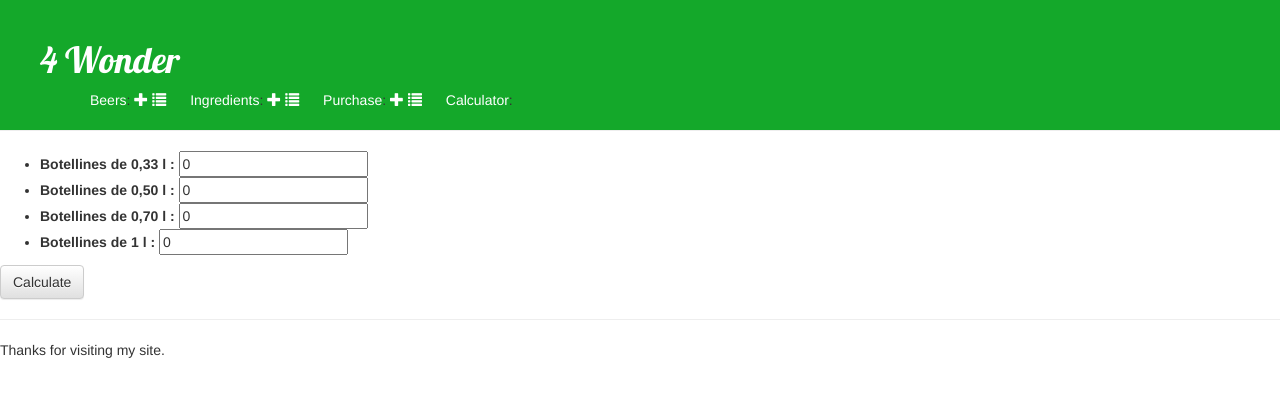
After one commit to anarey/beersdata, a Django app: page /beers/calculator/ in a window 1280 px wide. The commit adds this page. Shown: the top 397 px of the page. Run offline with Django 3.2, Linux system fonts and the light colour scheme; some libraries are stand-ins or nearby versions.

Commit message:
beers: Calculadora de litros a partir del numero de botellines
Formularios, template, view y modificaciones necesarias para crear una
calculadora de libros.

Se indica el numero de botellines de cada tamaño (0.33, 0.5, 0.7, 1l) y
dice la cantidad total en litros que hay.

```diff
--- a/beers/forms.py
+++ b/beers/forms.py
@@ -25,3 +25,10 @@ class PurchaseForm(forms.ModelForm):
     class Meta:
         model = Purchase
         fields = '__all__'
+
+
+class LitreCalculatorForm(forms.Form):
+    size_330 = forms.IntegerField(min_value = 0, initial = 0)
+    size_500 = forms.IntegerField(min_value = 0, initial = 0)
+    size_700 = forms.IntegerField(min_value = 0, initial = 0)
+    size_1000 = forms.IntegerField(min_value = 0, initial = 0)
--- a/beers/templates/beers/base.html
+++ b/beers/templates/beers/base.html
@@ -40,6 +40,9 @@
                    <span class="glyphicon glyphicon-list"></span>
                </a>
             </li>
+            <li>
+               <a href="{% url 'beers:calculator' %}">Calculator</a>:
+            </li>
         </ul>
     </div>
     </div>
--- /dev/null
+++ b/beers/templates/beers/calculator.html
@@ -0,0 +1,19 @@
+{% extends 'beers/base.html' %}
+{% block title %} Litre Calculator {% endblock %}
+{% block content %}
+
+<form method="POST" action=".">
+    {% csrf_token %}
+    <ul>
+        <li><strong>Botellines de 0,33 l :</strong> {{ form.size_330 }}</li>
+        <li><strong>Botellines de 0,50 l :</strong> {{ form.size_500 }}</li>
+        <li><strong>Botellines de 0,70 l :</strong> {{ form.size_700 }}</li>
+        <li><strong>Botellines de 1 l :</strong> {{ form.size_1000 }}</li>
+        {% if litre %}
+            <li>Total: <strong>{{ litre }} litros</strong></li>
+        {% endif %}
+   </ul>
+    <p><button type="submit" class="save btn btn-default">Calculate</button></p>
+</form>
+
+{% endblock %}
--- a/beers/urls.py
+++ b/beers/urls.py
@@ -23,4 +23,5 @@ urlpatterns = [
     url(r'^purchase/(?P<pk>[0-9]+)/edit/$', views.purchase_edit, name='purchase_edit'),
     url(r'^purchase/new/$', views.purchase_new, name='purchase_new'),
 
+    url(r'^calculator/$', views.litre_calculator, name='calculator'),
 ]
--- a/beers/views.py
+++ b/beers/views.py
@@ -6,7 +6,7 @@ from django.views import generic
 from django.shortcuts import render
 
 from .models import Beer, Ingredient, Recipe, Purchase
-from .forms import BeerForm, RecipeForm, IngredientForm, PurchaseForm
+from .forms import BeerForm, RecipeForm, IngredientForm, PurchaseForm, LitreCalculatorForm
 
 class BeerIndexView(generic.ListView):
     template_name = 'beers/beer_index.html'
@@ -246,3 +246,21 @@ def purchase_edit(request, pk):
     else:
         form = PurchaseForm(instance=purchase)
     return render(request, 'beers/purchase_edit.html', {'form': form})
+
+
+def litre_calculator(request):
+    if request.method == "POST":
+        form = LitreCalculatorForm(request.POST)
+        if form.is_valid():
+            size_330 = form.cleaned_data['size_330']
+            size_500 = form.cleaned_data['size_500']
+            size_700 = form.cleaned_data['size_700']
+            size_1000 = form.cleaned_data['size_1000']
+            litre = (0.330 * size_330 + 0.5 * size_500 + 0.7 * size_700 + \
+                1 * size_1000)
+        return render(request, 'beers/calculator.html', {'form': form,
+                                                         'litre': litre})
+
+    else:
+        form = LitreCalculatorForm()
+    return render(request, 'beers/calculator.html', {'form': form})
```
